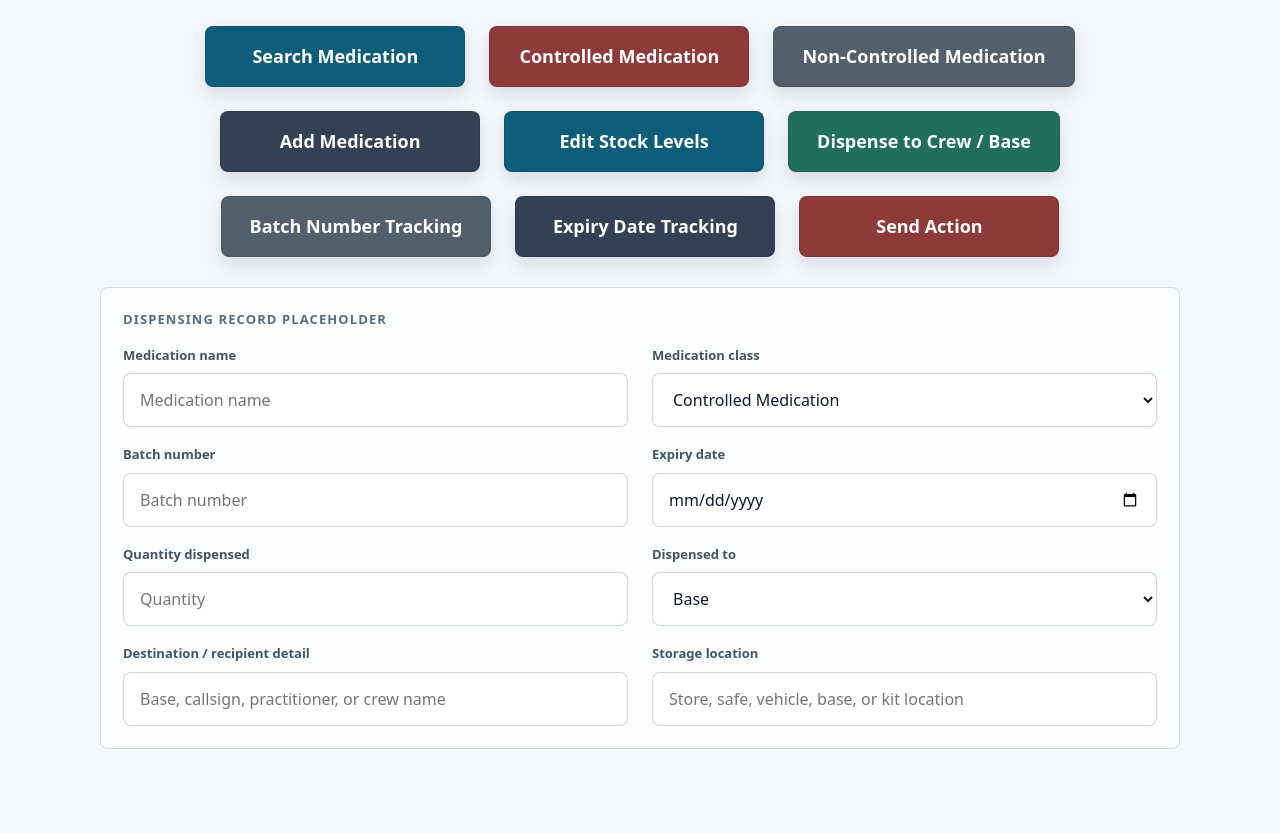
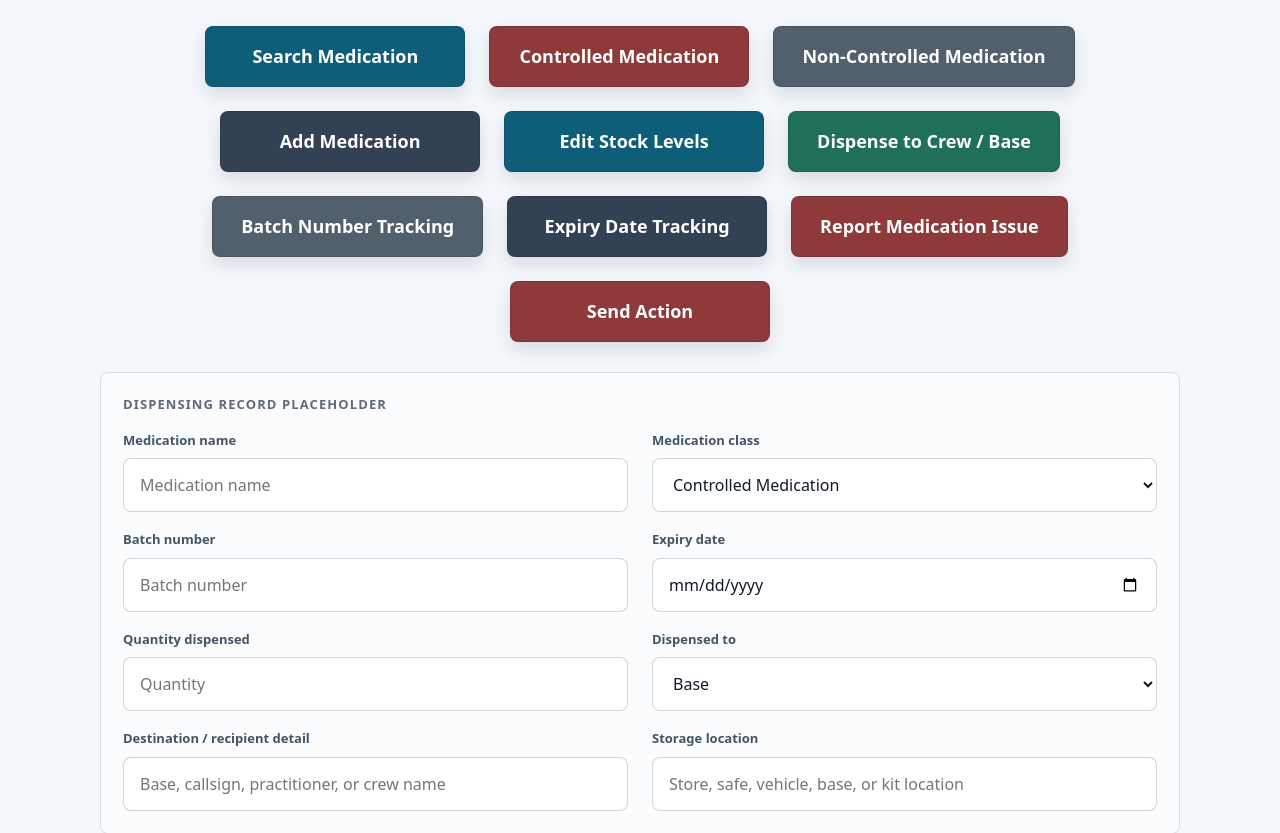
Before and after one commit to VectorOps-1/vector-app, an ASP.NET Core app: page /Medication in a window 1280 px wide. Shown: the part 431-1264 px from the top of the page. Before the commit the page ends 1180 px from the top, so only its background shows below. Run offline with ASP.NET Core 8, Linux system fonts and the light colour scheme; style sheets or scripts are compiled from the project's sources.

Commit message:
Add medication report issue action

```diff
--- a/Pages/Medication.cshtml
+++ b/Pages/Medication.cshtml
@@ -25,6 +25,7 @@
             <a class="menu-btn staff-btn" href="#">Dispense to Crew / Base</a>
             <a class="menu-btn stock-btn" href="#">Batch Number Tracking</a>
             <a class="menu-btn vehicle-btn" href="#">Expiry Date Tracking</a>
+            <a class="menu-btn report-btn" href="/ReportIssue?module=medication">Report Medication Issue</a>
             <a class="menu-btn report-btn" href="#">Send Action</a>
         </div>
 
```
